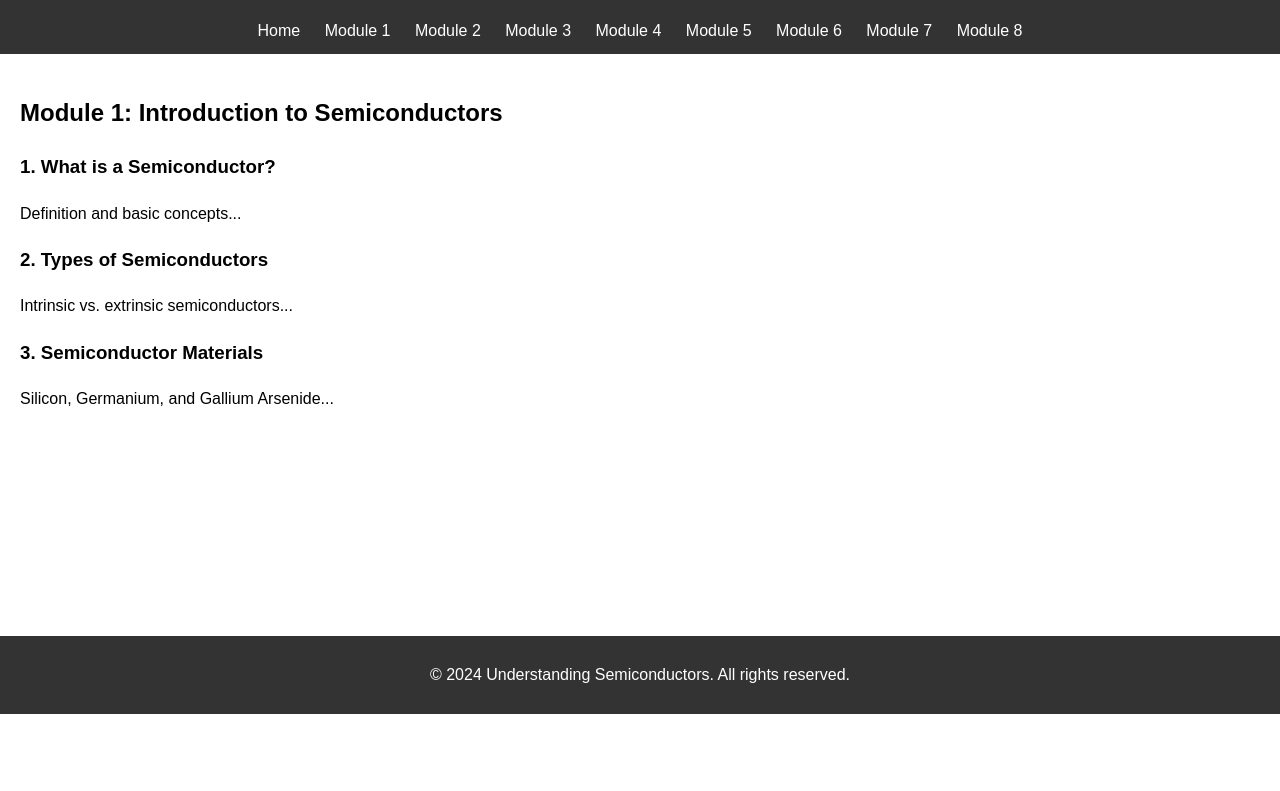
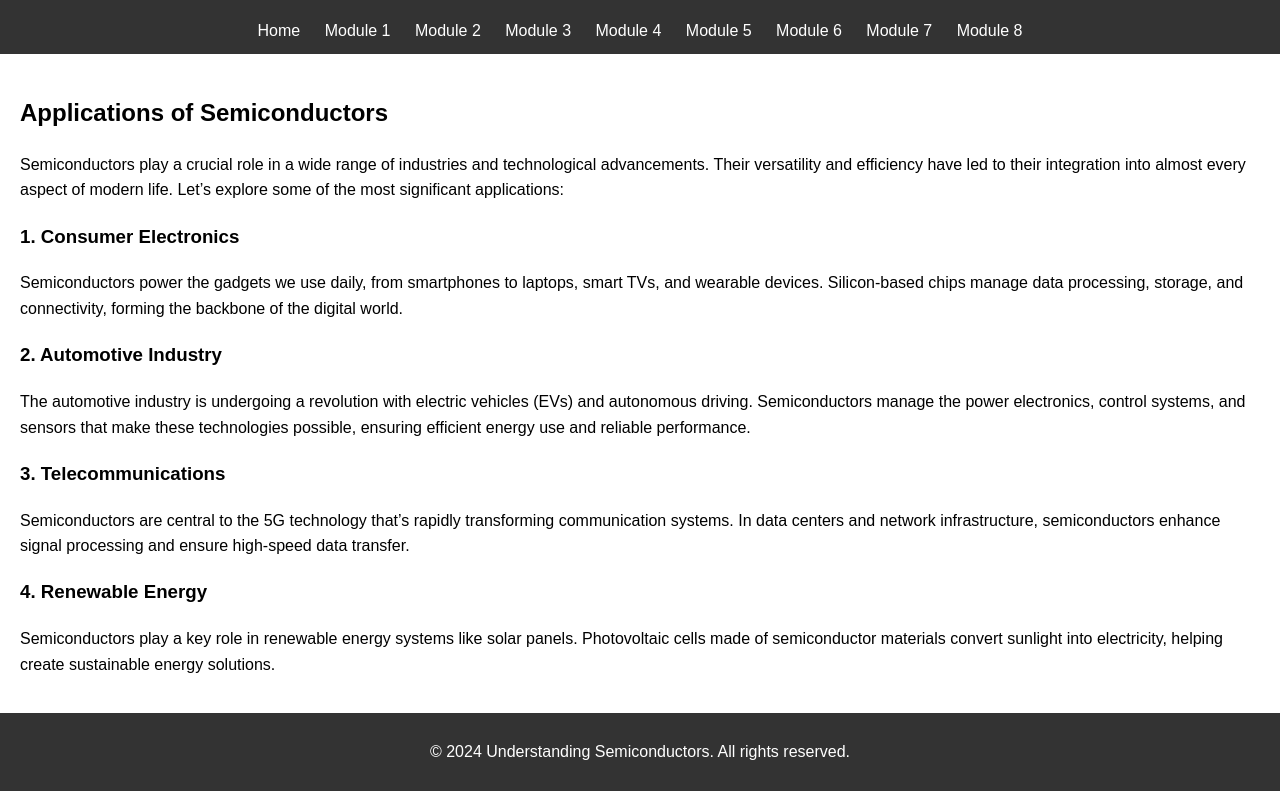
Before and after one commit to 99r0hit/semiconductor, a plain HTML site: page module5.html in a window 1280 px wide. Shown: the part 86-877 px from the top of the page. Before the commit the page ends 800 px from the top, so only its background shows below. Drawn offline with Linux system fonts and the light colour scheme.

Commit message:
Update module5.html

```diff
--- a/module5.html
+++ b/module5.html
@@ -24,13 +24,21 @@
         </nav>
     </header>
     <main>
-        <h2>Module 1: Introduction to Semiconductors</h2>
-        <h3>1. What is a Semiconductor?</h3>
-        <p>Definition and basic concepts...</p>
-        <h3>2. Types of Semiconductors</h3>
-        <p>Intrinsic vs. extrinsic semiconductors...</p>
-        <h3>3. Semiconductor Materials</h3>
-        <p>Silicon, Germanium, and Gallium Arsenide...</p>
+       <section>
+            <h2>Applications of Semiconductors</h2>
+            <p>Semiconductors play a crucial role in a wide range of industries and technological advancements. Their versatility and efficiency have led to their integration into almost every aspect of modern life. Let’s explore some of the most significant applications:</p>
+            <h3>1. Consumer Electronics</h3>
+            <p>Semiconductors power the gadgets we use daily, from smartphones to laptops, smart TVs, and wearable devices. Silicon-based chips manage data processing, storage, and connectivity, forming the backbone of the digital world.</p>
+
+            <h3>2. Automotive Industry</h3>
+            <p>The automotive industry is undergoing a revolution with electric vehicles (EVs) and autonomous driving. Semiconductors manage the power electronics, control systems, and sensors that make these technologies possible, ensuring efficient energy use and reliable performance.</p>
+
+            <h3>3. Telecommunications</h3>
+            <p>Semiconductors are central to the 5G technology that’s rapidly transforming communication systems. In data centers and network infrastructure, semiconductors enhance signal processing and ensure high-speed data transfer.</p>
+
+            <h3>4. Renewable Energy</h3>
+            <p>Semiconductors play a key role in renewable energy systems like solar panels. Photovoltaic cells made of semiconductor materials convert sunlight into electricity, helping create sustainable energy solutions.</p>
+        </section>
     </main>
     <footer>
         <p>&copy; 2024 Understanding Semiconductors. All rights reserved.</p>
```
